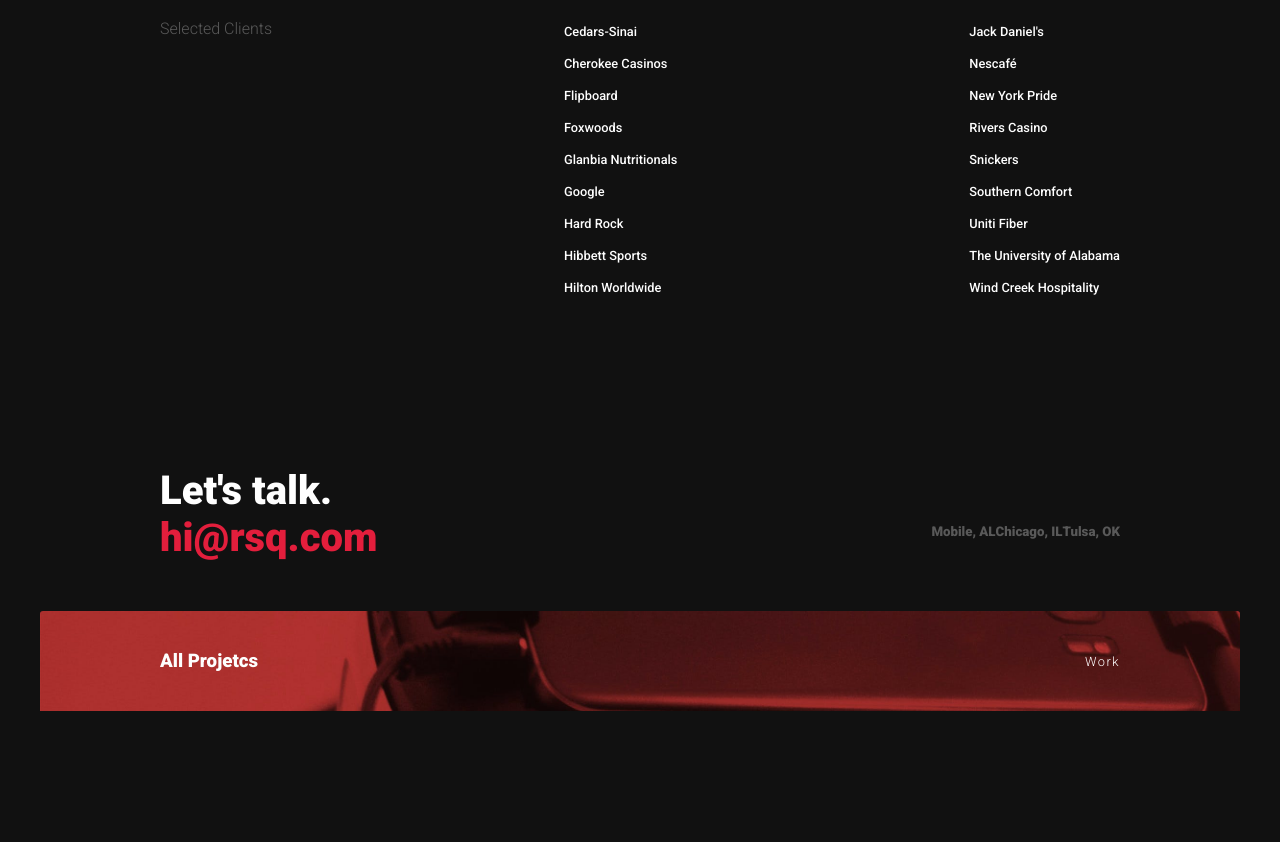
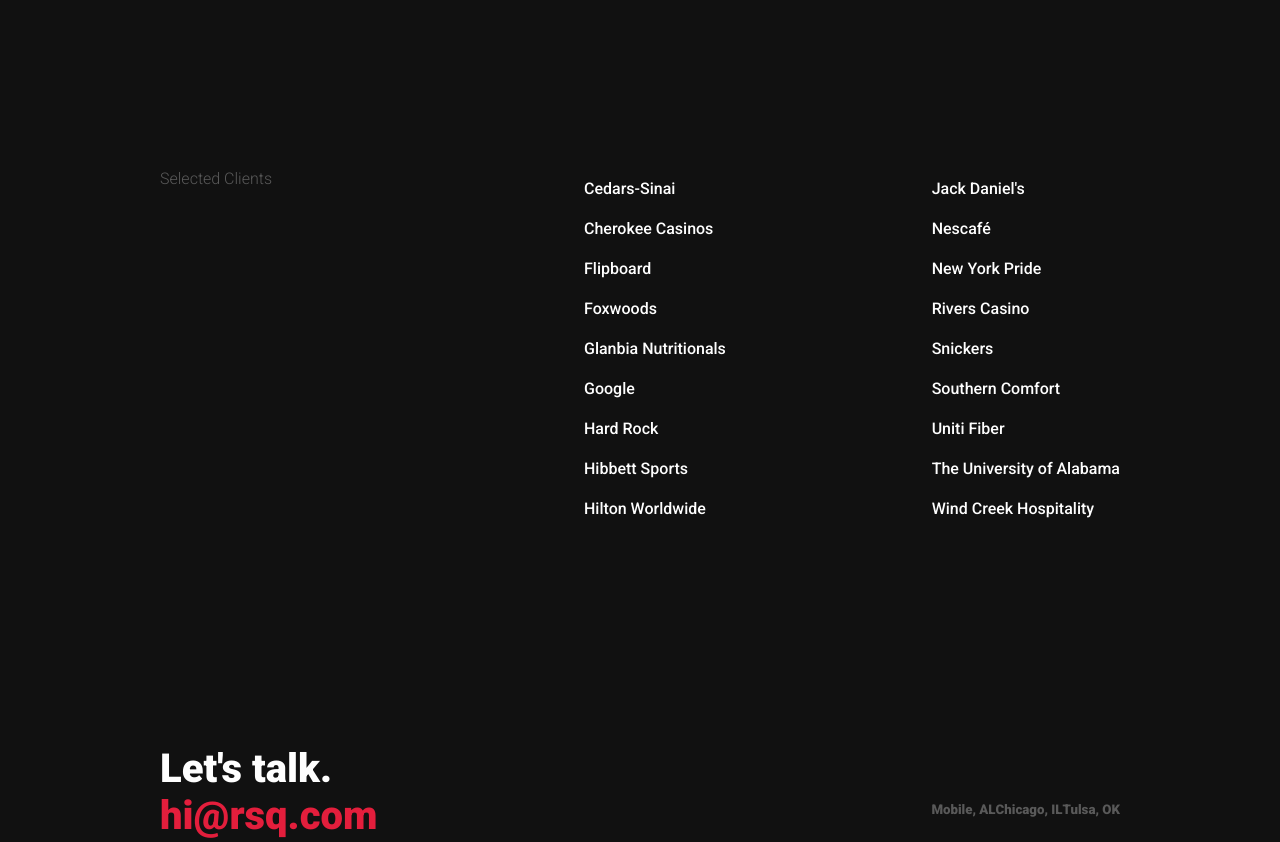
Before and after one commit to RichardMuhvic/Red_Square, a website: page index.html in a window 1280 px wide. Shown: the part 1598-2440 px from the top of the page. Before the commit the page ends 2349 px from the top, so only its background shows below. Drawn offline with nearby package versions, Linux system fonts and the light colour scheme.

Commit message:
petite modif sur les width de certaines sections

```diff
--- a/index.html
+++ b/index.html
@@ -72,6 +72,7 @@
         <section class="container_category">
             <div class="block_category">
                 <h3>Selected Clients</h3>
+                <div class="list">
                     <ul>
                         <li>Cedars-Sinai</li>
                         <li>Cherokee Casinos</li>
@@ -94,6 +95,7 @@
                         <li>The University of Alabama</li>
                         <li>Wind Creek Hospitality</li>
                     </ul>
+                </div>
             </div>
         </section>
     </main>
--- a/sass/main.scss
+++ b/sass/main.scss
@@ -100,6 +100,7 @@
     display: flex;
     justify-content: center;
     width: 100%;
+    margin: 150px 0 150px 0;
     .block_category {
         display: flex;
         align-items: flex-start;
@@ -110,10 +111,15 @@
             font-weight: 300;
             opacity: 0.3;
         }
-        ul {
-            font-size: 0.8em;
-            list-style: none;
-            line-height: 2.5;
+        .list {
+            display: flex;
+            justify-content: space-between;
+            width: 60%;
+            ul {
+                font-size: 1em;
+                list-style: none;
+                line-height: 2.5;
+            }
         }
     }
 }
@@ -125,7 +131,6 @@
     flex-direction: column;
     justify-content: center;
     width: 100%;
-    margin-top: 100px;
     .footer_block {
         display: flex;
         justify-content: center;
```
Also changed, not shown: css/style.css, 1 other file. Lines whose indentation alone changed are shown as unchanged.
